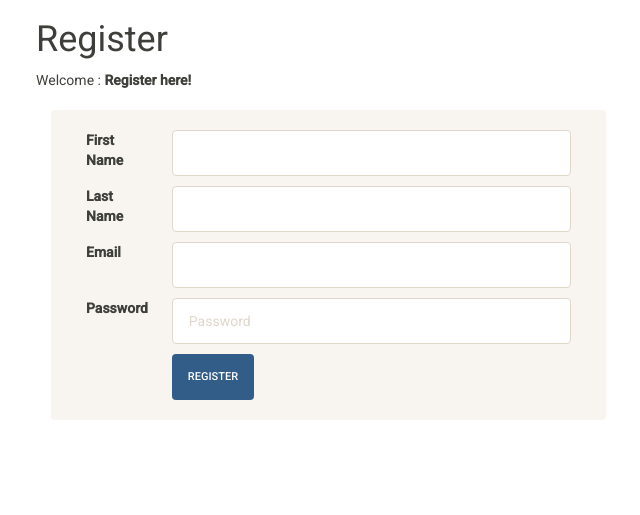
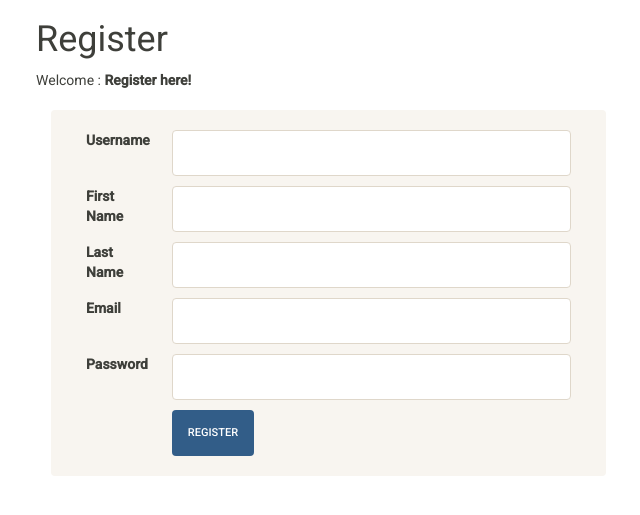
Before and after one commit to globalbridge/gbs-project, a Django app: page / in a window 1280 px wide. Shown: the top 515 px of the page, without its empty margins (19-659 px from the left). Run offline with Django 3.2, Linux system fonts and the light colour scheme; parts of the project's set-up code (start-up, migrations or seed data) failed here and were passed over; some libraries are stand-ins or nearby versions.

Commit message:
Registration

```diff
--- a/gbs/views.py
+++ b/gbs/views.py
@@ -13,7 +13,9 @@ def register_user(request):
     context = RequestContext(request)
     registered = False
     if request.method == 'POST':
-
+        print request.POST.get('first_name')
+        print request.POST.get('username')
+        print request.POST.get('lastname')
         user_form = MyRegistrationForm(data=request.POST)
         if user_form.is_valid():
             print "re"
--- a/templates/gbs/register.html
+++ b/templates/gbs/register.html
@@ -38,13 +38,23 @@
                         <div class="well bs-component">
                             <form class="form-horizontal">
 
+
                                 <div class="form-group">
-                                    <label for="inputUsername" class="col-lg-2 control-label">First Name</label>
+                                    <label for="inputUsername" class="col-lg-2 control-label">Username</label>
+
+                                    <div class="col-lg-10" style="margin-bottom: 10px;">
+                                        {{ user_form.username|addcss:'form-control'}}
+                                    </div>
+                                </div>
+
+                                <div class="form-group">
+                                    <label for="inputFirstname" class="col-lg-2 control-label">First Name</label>
 
                                     <div class="col-lg-10" style="margin-bottom: 10px;">
                                         {{ user_form.first_name|addcss:'form-control'}}
                                     </div>
                                 </div>
+
 
                                 <div class="clearfix"></div>
 
@@ -70,9 +80,7 @@
                                     <label for="inputPassword" class="col-lg-2 control-label">Password</label>
 
                                     <div class="col-lg-10" style="margin-bottom: 10px;">
-                                        <input type="password" class="form-control" id="inputPassword"
-                                               placeholder="Password">
-
+                                        {{ user_form.password|addcss:'form-control' }}
                                     </div>
                                 </div>
 
```
Also changed, not shown: db.sqlite3, 1 other file.
